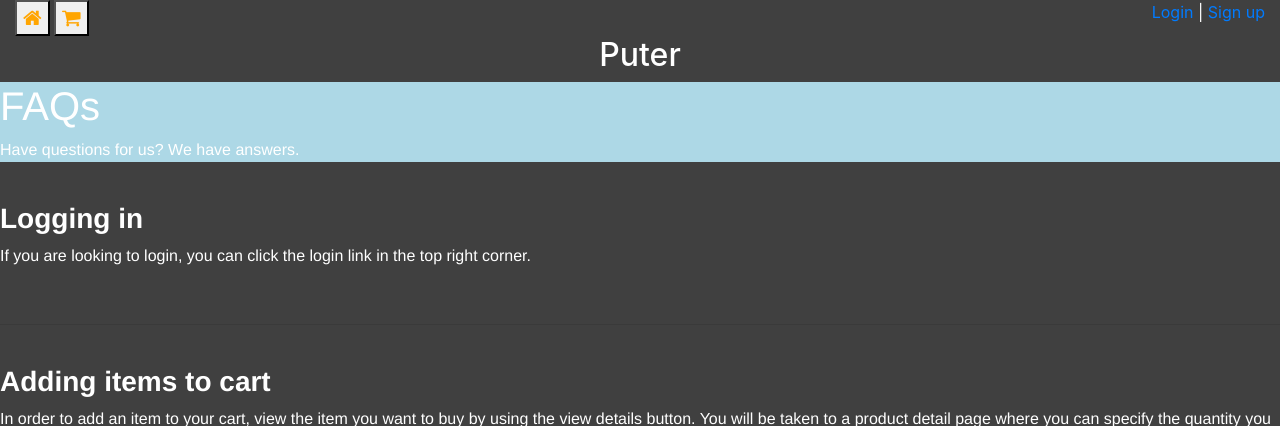
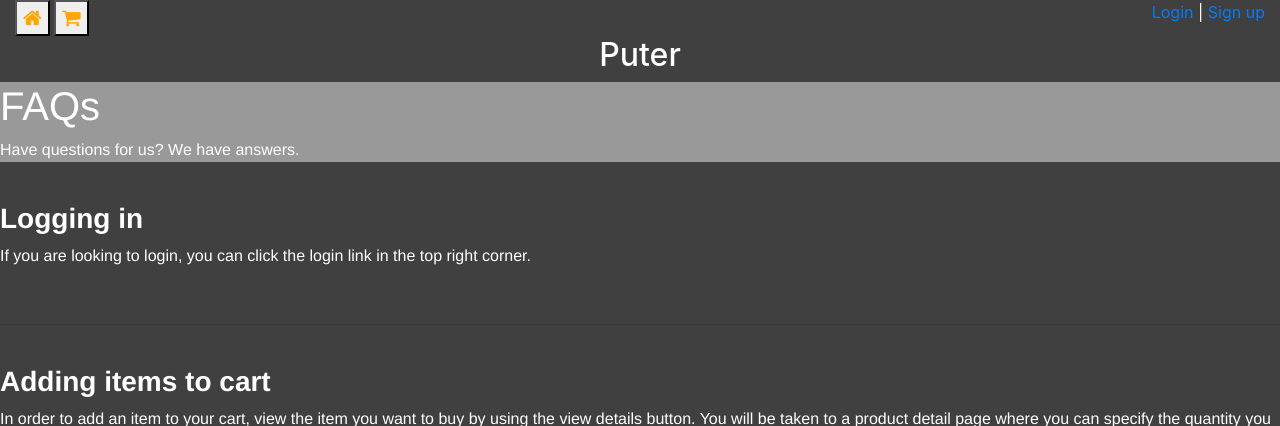
Before and after one commit to TheAeroHead/Puter, a Django app: template templates/faq.html in a window 1280 px wide. Shown: the top 426 px of the page. Run offline with Django 3.2, Linux system fonts and the light colour scheme; the template is opened without the code that fills it, so the values that code supplies are empty; some libraries are stand-ins or nearby versions.

Commit message:
fixed some minor design issues

```diff
--- a/templates/faq.html
+++ b/templates/faq.html
@@ -2,7 +2,7 @@
 
 {% block content %}
 
-<div class="welcome" style="background-color:lightblue">
+<div class="welcome" style="background-color:#999999">
     <h1 style="font-family:Helvetica Neue;">FAQs</h1>
     <p style="font-family:Helvetica Neue;">Have questions for us? We have answers.</p>
 </div>
--- a/templates/orders/create.html
+++ b/templates/orders/create.html
@@ -22,7 +22,7 @@
 					</script>
 				</form>
             </div>
-            <div class="col-md-4">
+            <!--<div class="col-md-4">
                 <div class="page-header">
                     Your Order
                 </div>
@@ -37,7 +37,7 @@
                 <li class="list-group-item active">Total Cost: ${{ cart.get_total_price }}</li>
                 </ul>
 
-            </div>
+            </div>-->
         </div>
     </div>
 </body>
```
